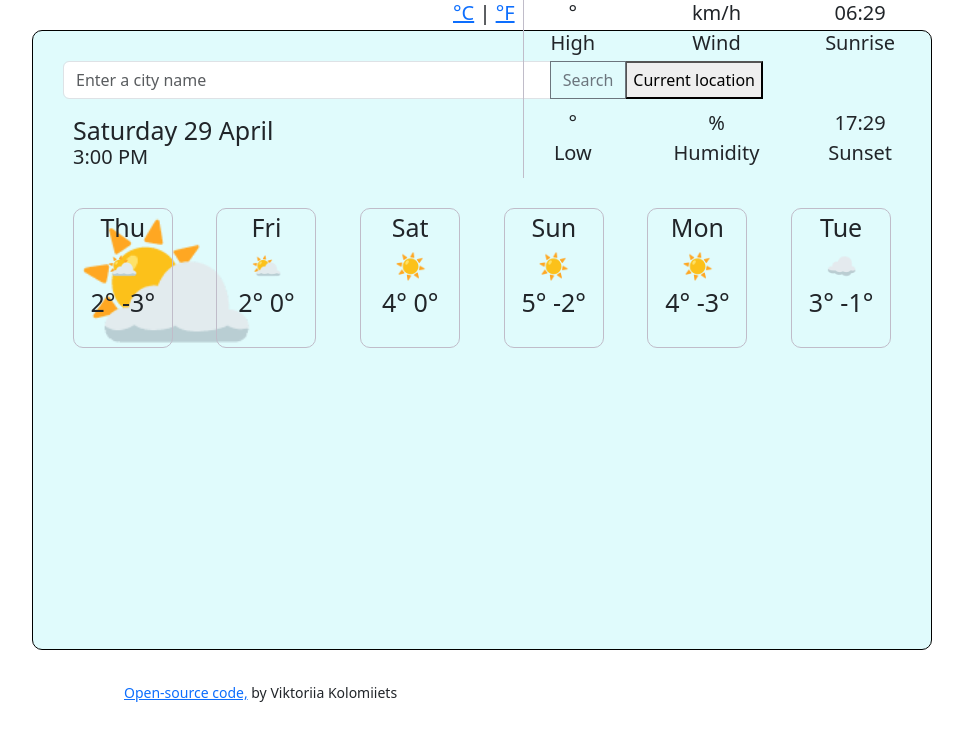
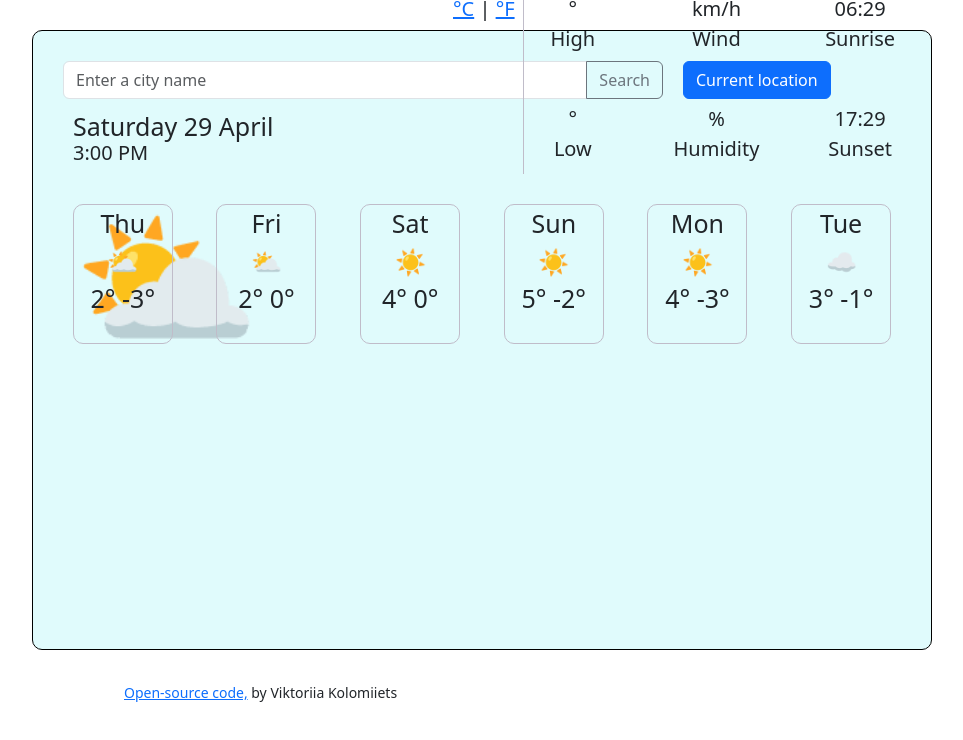
Before and after one commit to VickyKolomiiets/weather_app, a plain HTML site: page index.html in a window 1280 px wide. Shown: the top 740 px of the page, without its empty margins (158-1121 px from the left). Drawn offline with nearby package versions, Linux system fonts and the light colour scheme; no server answers.

Commit message:
Updated the current location button

```diff
--- a/index.html
+++ b/index.html
@@ -36,8 +36,14 @@
             >
               Search
             </button>
-            <button id="current-location-button">Current location</button>
           </div>
+          <button
+            type="button"
+            class="btn btn-primary"
+            id="#current-location-button"
+          >
+            Current location
+          </button>
         </form>
         <h1 class="city" id="city-main"></h1>
         <h2 class="date" id="current-date">Wednesday 1st March</h2>
--- a/styles.css
+++ b/styles.css
@@ -99,10 +99,17 @@ form {
 }
 
 #enter-form {
-  width: 700px;
+  width: 600px;
+  height: 40px;
 }
 
 small {
   position: relative;
   margin-left: 200px;
 }
+
+.btn-primary {
+  position: relative;
+  right: -620px;
+  top: -54px;
+}
```
